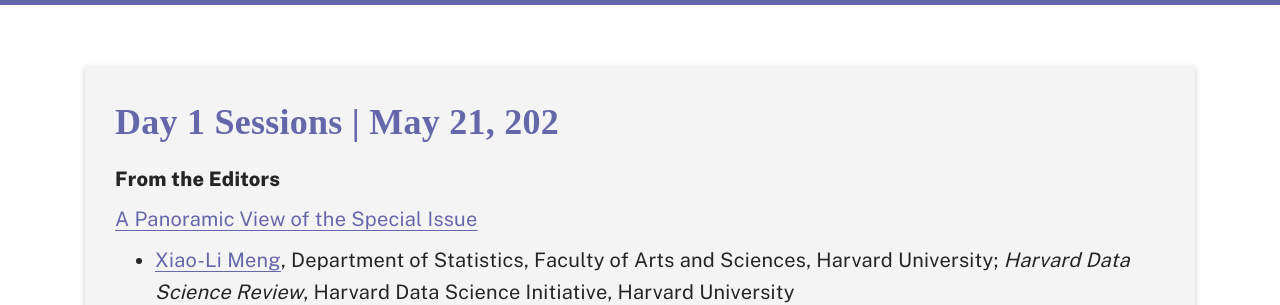
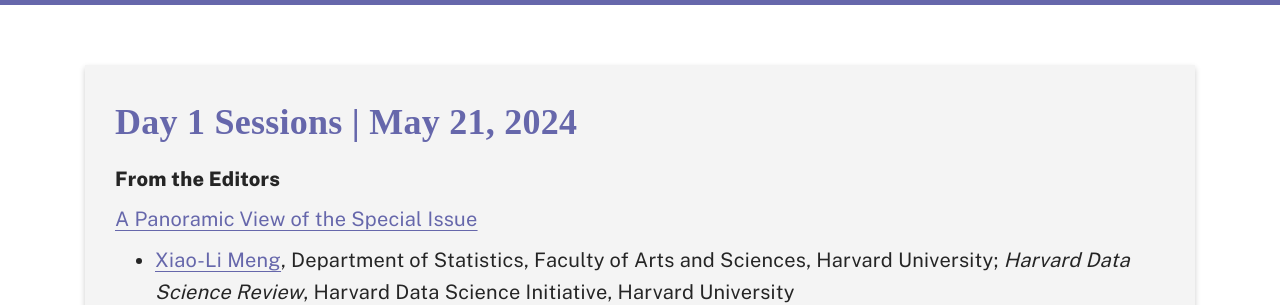
Before and after one commit to democratizingdata/democratizingdata.github.io, a Jekyll site: the page built from events/2024/harvard-data-science-review/index.html, in a window 1280 px wide and 900 px high, scrolled down 367 px. Shown: the part 158-463 px from the top of the window. Built offline with Jekyll 4.4.1, drawn with Linux system fonts in a browser that asks for light colours; nearby versions of some CDN libraries; some web fonts are replaced.

Commit message:
Fixing harvard webinar page typo

```diff
--- a/events/2024/harvard-data-science-review/index.html
+++ b/events/2024/harvard-data-science-review/index.html
@@ -20,7 +20,7 @@
 <div class="container o-section">
 
   <div class="card--plain">
-    <h3 style="color: rgb(102, 103, 171);">Day 1 Sessions | May 21, 202</h3>
+    <h3 style="color: rgb(102, 103, 171);">Day 1 Sessions | May 21, 2024</h3>
 
     <p><b>From the Editors</b></p>
 
```
